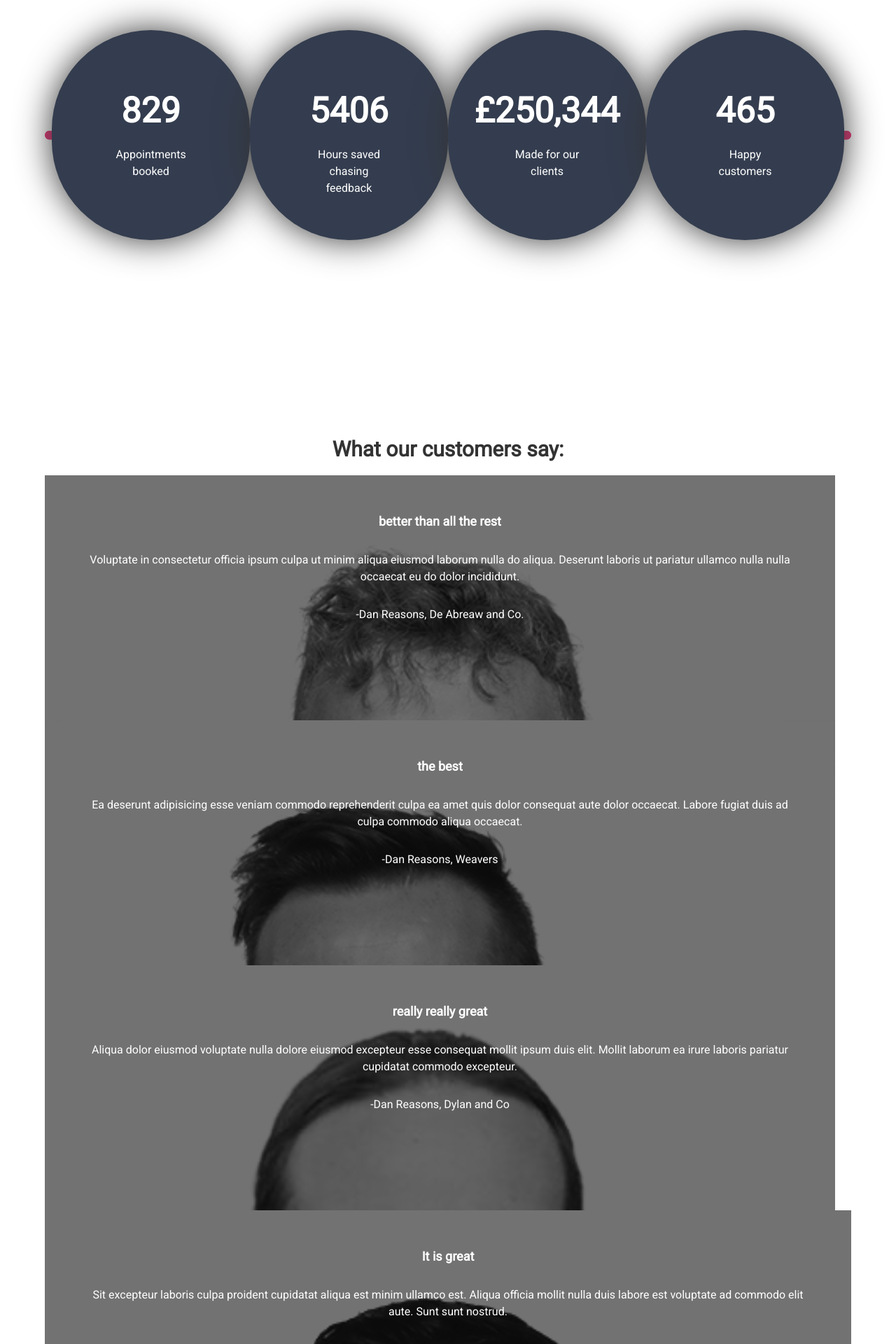
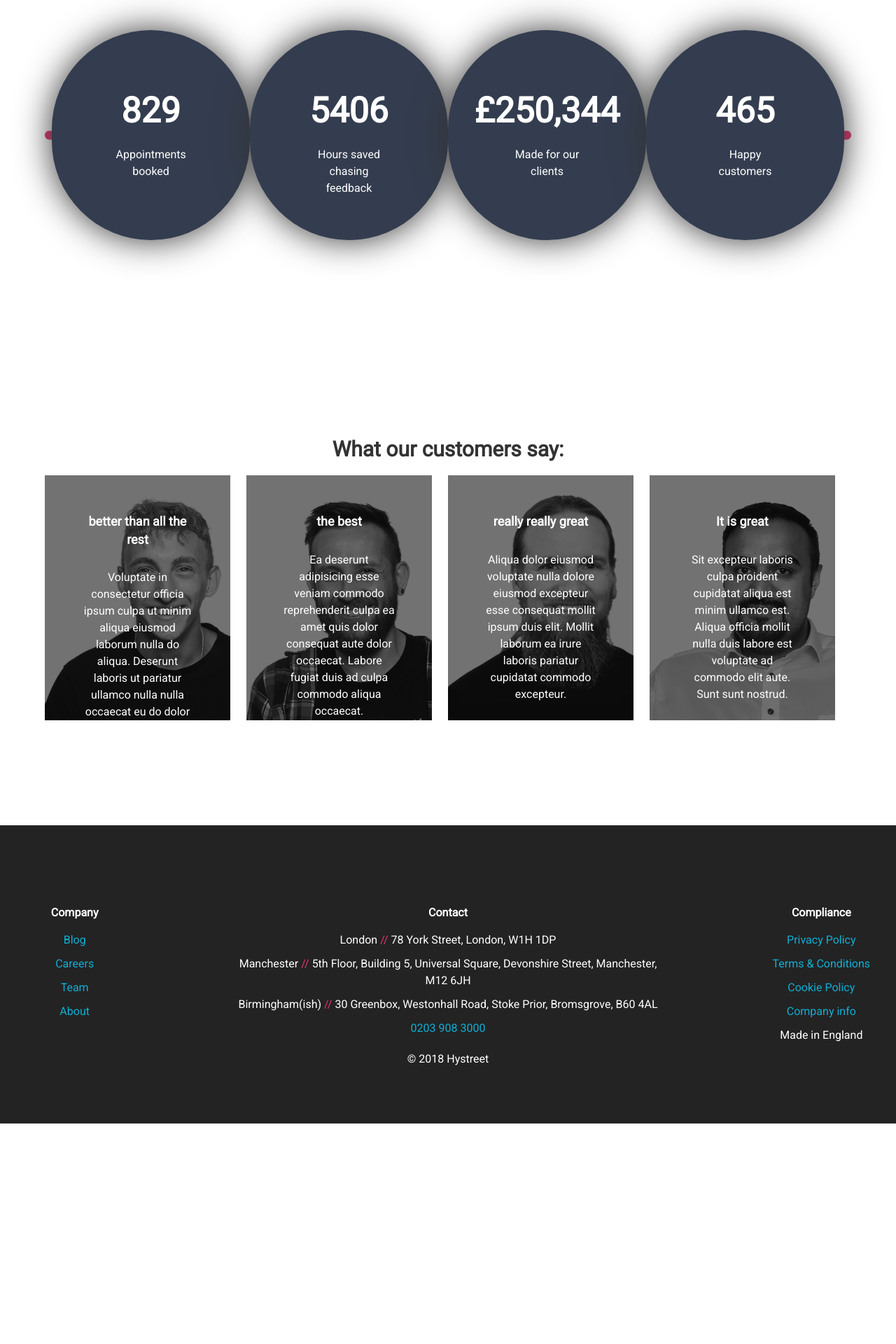
Before and after one commit to hidr/hystreet-marketing-live, a Jekyll site: the page built from index.html, in a window 1280 px wide. Shown: the part 4480-6400 px from the top of the page at 70% size. Built offline with Jekyll 4.4.1, drawn with Linux system fonts in a browser that asks for light colours; a script that is not in the unit is left out; after the commit the page ends 6085 px from its top, so only the background shows below that.

Commit message:
testimonial width

```diff
--- a/_config.yml
+++ b/_config.yml
@@ -8,4 +8,3 @@ paginate_path: "blog/page:num"
 gems:
   - jekyll-paginate
 exclude: [vendor]
-baseurl: /beta-site
--- a/css/style.css
+++ b/css/style.css
@@ -220,6 +220,7 @@ text-align:  center;
         transition-duration: 500ms;
         max-height: 350px;
         float: left;
+        max-width: 23%;
       }
   .cta-arrow {
   text-align: left;
```
